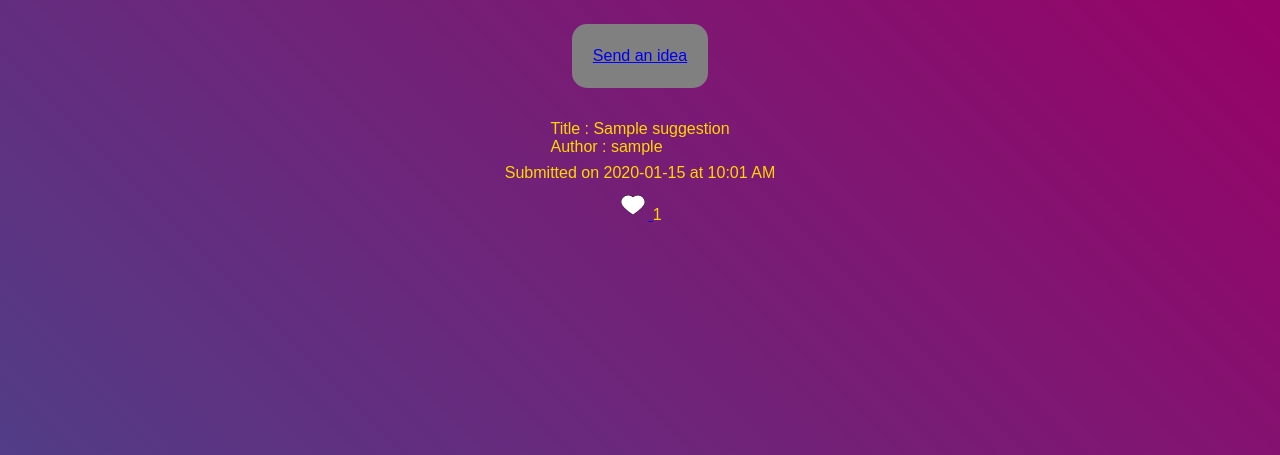
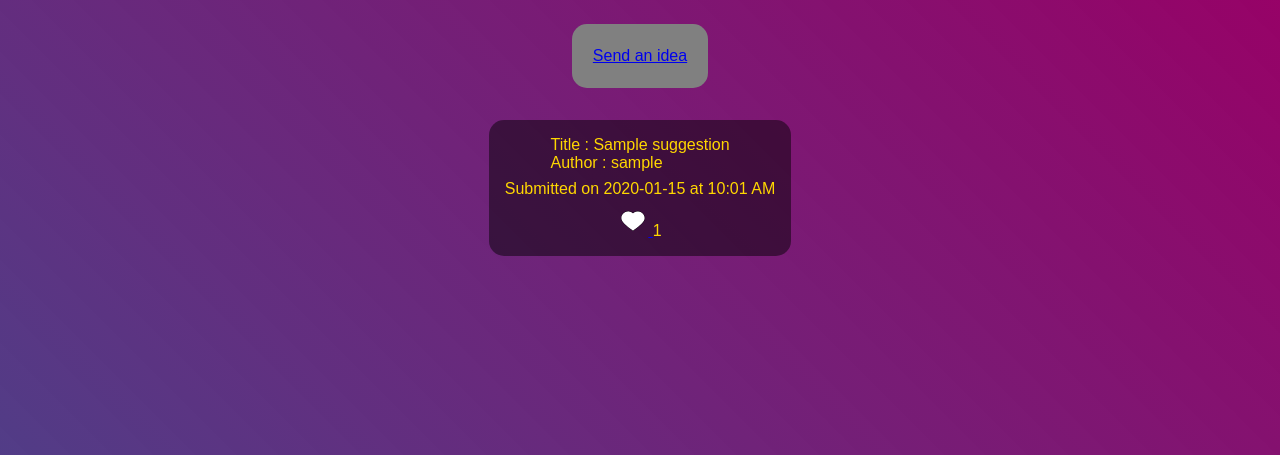
Before and after one commit to AnthonyWGit/AdFinemTemporis, a Symfony app: template templates/community/index.html.twig in a window 1280 px wide. Shown: the part 62-517 px from the top of the page. Run offline with Twig, Linux system fonts and the light colour scheme; the template is opened without the code that fills it: most values are stand-ins (such as "Sample title", 1, 10 or a date in 2020); some libraries are stand-ins or nearby versions; some web fonts are replaced.

Commit message:
cards and style for suggestions

```diff
--- a/public/css/community.css
+++ b/public/css/community.css
@@ -14,9 +14,20 @@
 
 .cardSuggestion
 {
+    border-radius: 15px;
     display: flex;
     flex-direction: column;
     align-items: center;
     padding: 1rem;
+    margin: 1rem;
     gap: 0.5rem;
+    background-color: rgba(0, 0, 0, 0.486);
+    backdrop-filter: blur(150%);
 }
+
+.cardBoard
+{
+    display: flex;
+    flex-wrap: wrap;
+    justify-content: center;
+}
```
